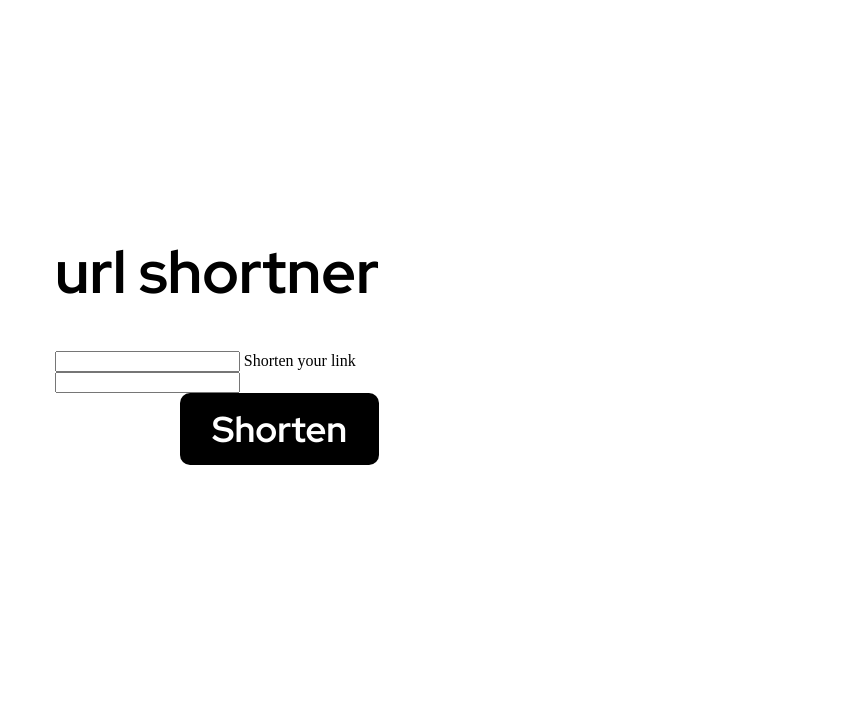
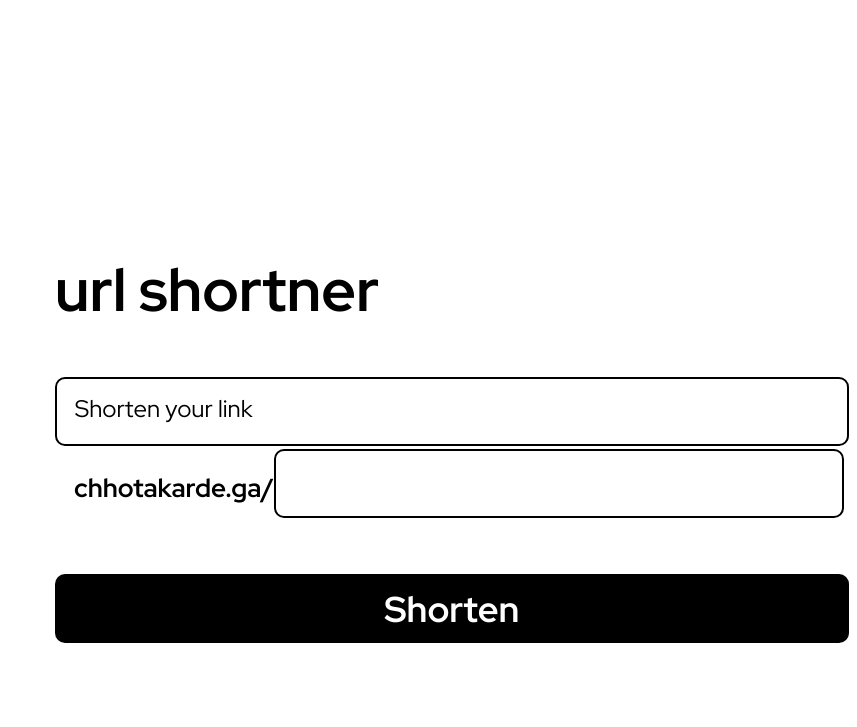
Before and after one commit to kshitijk4poor/Urlshortener, a web app: file index.html in a window 1280 px wide. Shown: the top 727 px of the page, without its empty margins (423-1280 px from the left). Run offline with its HTML, style and script files only (its server is not run), Linux system fonts and the light colour scheme.

Commit message:
index page completed

```diff
--- a/css/stylesheet.css
+++ b/css/stylesheet.css
@@ -1,4 +1,5 @@
 @import url('https://fonts.googleapis.com/css2?family=Red+Hat+Display:wght@400;700&display=swap');
+
 body {
     display: flex;
     flex-direction: column;
@@ -16,6 +17,7 @@ h2{
     font-style: normal;
     font-weight: bold;
     font-size: 26px;
+    align-self: left;
 }
 *,
 *::before,
@@ -26,14 +28,83 @@ h2{
     display: flex;
     justify-content: center;
     align-items: center;
-    height: 80vh;
+    height: 90vh;
+    font-family: Red Hat Display;
+    font-style: normal;
+    font-weight: normal;
+    font-size: 24px;
+  }
+  .form__title{
+    margin-bottom: 3rem;
+  }
+  .form__div{
+    position: relative;
+    height: 48px;
+    margin-bottom: 1.5rem;
+  }
+  .form__input{
+    position: absolute;
+    width: 794px;
+    height: 69px;
+    font-family:Red Hat Display;
+    font-style: normal;
+    font-weight: normal;
+    font-size: 24px;
+    color: #000000;
+    border: 2px solid #000000;
+    border-radius: 10px;
+    outline: none;
+    padding: 1rem;
+    background: none;
+    z-index: 1;
+  }
+  .form__input2{
+    position: absolute;
+    width: 570px;
+    height: 69px;
+    font-family:Red Hat Display;
+    font-style: normal;
+    font-weight: normal;
+    font-size: 24px;
+    color: #000000;
+    border: 2px solid #000000;
+    border-radius: 10px;
+    outline: none;
+    padding: 1rem;
+    background: none;
+    z-index: 1;
+  }
+  .form__label{
+    position: absolute;
+    left: 1rem;
+    top: 1rem;
+    padding: 0 .25rem;
+    background-color: #fff;
+    font-family: Red Hat Display;
+    font-style: normal;
+    font-weight: normal;
+    font-size: 24px;
+    transition: .3s;
+  }
+  .url{
+    margin-left: 0rem;
+    display: flex;
+    flex-direction: row;
+    justify-content: left;
+    align-items: left;
+  }
+  .form__title2{
+    margin-left: 1.2rem;
   }
   .form__button{
+    position: absolute;
     display: block;
     margin-left: auto;
-    padding: .75rem 2rem;
+    margin-top: 3rem;
     outline: none;
     border: none;
+    width: 794px;
+    height: 69px;
     background-color:  #000000;
     color: #fff;
     font-family: Red Hat Display;
@@ -45,5 +116,22 @@ h2{
     transition: .3s;
   }
   .form__button:hover{
-    box-shadow: 0 10px 36px rgba(0,0,0,.15);
+    box-shadow: 0 15px 40px rgba(0,0,0,.15);
   }
+  .form__input:focus + .form__label{
+    top: -.5rem;
+    left: .8rem;
+    color: black;
+    z-index: 10;
+  }
+  form__input:not(:placeholder-shown).form__input:not(:focus)+ .form__label{
+    top: -.5rem;
+    left: .8rem;
+    z-index: 10;
+  }
+  .form__input:focus{
+    border: 2px solid #5551FF;
+  }
+  .form__input2:focus{
+    border: 2px solid #5551FF;
+  }
--- a/index.html
+++ b/index.html
@@ -17,11 +17,12 @@
                     <input type="text" class="form__input" placeholder=" ">
                     <label for="" class="form__label">Shorten your link</label>
                 </div>
-
+            <div class="url"><h2 class="form__title2">chhotakarde.ga/</h2>
                 <div class="form__div">
-                    <input type="text" class="form__input" placeholder=" ">
+                    <input type="text" class="form__input2" placeholder=" ">
                     <label for="" class="form__label"></label>
                 </div>
+            </div>
 
                 <input type="submit" class="form__button" value="Shorten">
             </form>
```
